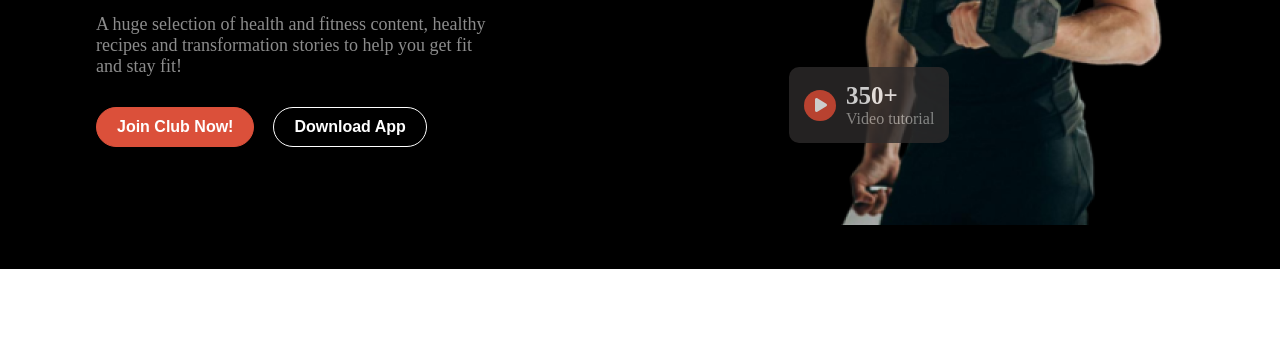
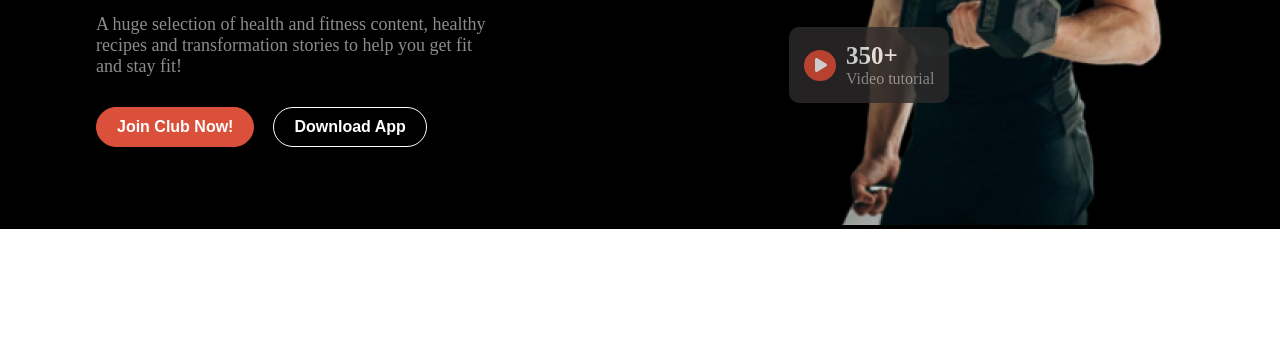
Before and after one commit to RifatBinBaccu9/Fitness-B10-A2, a plain HTML site: page index.html in a window 1280 px wide. Shown: the part 458-800 px from the top of the page. Drawn offline with Linux system fonts and the light colour scheme.

Commit message:
banner-card-right

```diff
--- a/index.css
+++ b/index.css
@@ -230,3 +230,22 @@ position: relative;
     font-size: 16px;
     font-weight: 400;
 }
+.banner-card-right{
+    border-radius: 10px;
+    padding: 15px;
+    position: absolute;
+    top: 126px;
+    right: 0;
+    background: #1a1818;
+    opacity: 0.8;
+    color: #fff;
+}
+.banner-card-right h3{
+    font-size: 25px;
+    font-weight: 800;
+}
+.banner-card-right p{
+    color: #A7A5A2;
+    font-size: 16px;
+    font-weight: 400;
+}
--- a/index.html
+++ b/index.html
@@ -65,8 +65,8 @@
                     </div>
 
                     <div class="banner-card-right">
-                        <h3>350+</h3>
-                        <p>Video tutorial</p>
+                        <h3>500+</h3>
+                        <p>Free Workout Videos</p>
                     </div>
 
                 </div>
```
